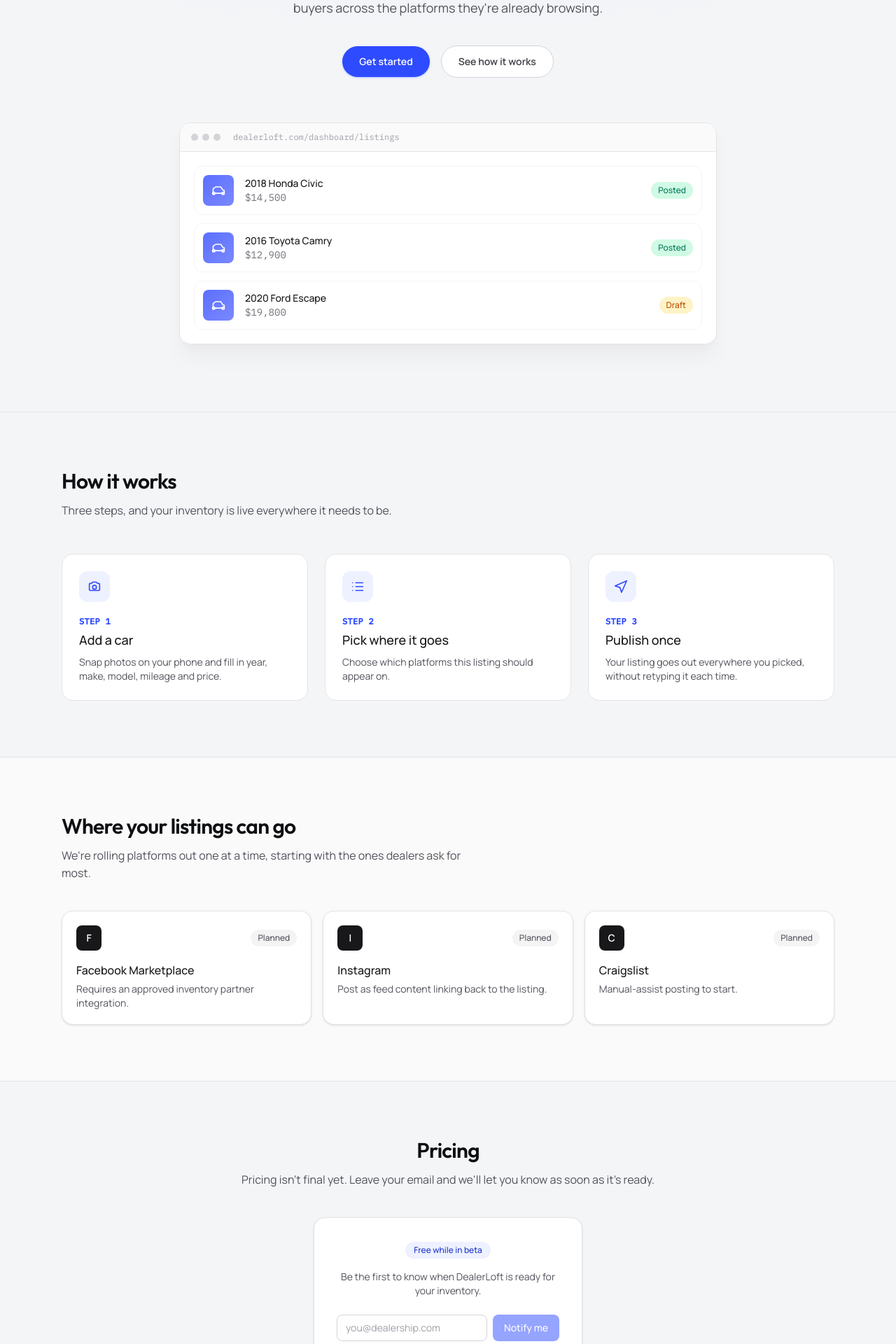
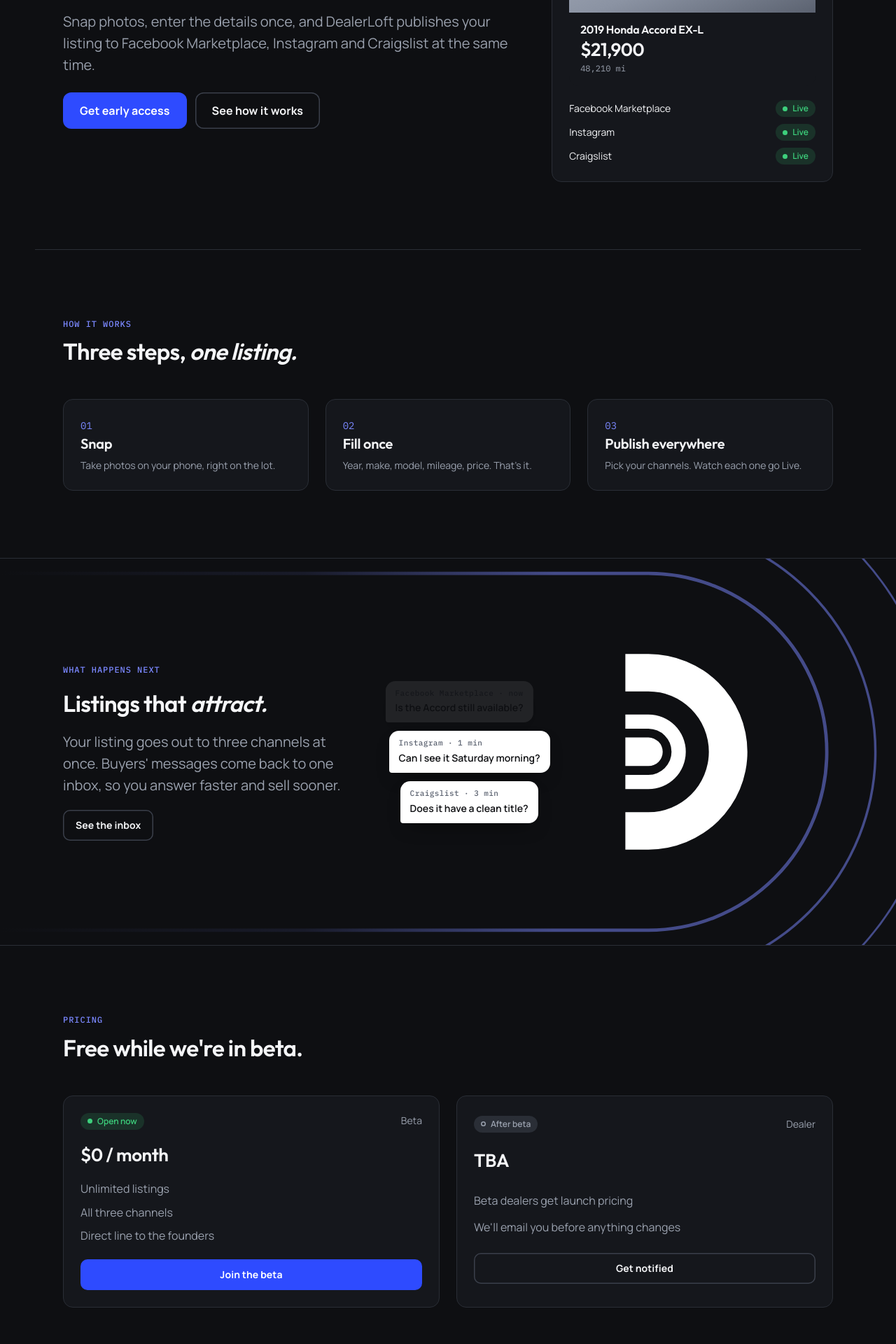
Before and after one commit to xenpain-source/dealer-post, a Next.js app: page / in a window 1280 px wide. Shown: the part 440-2360 px from the top of the page at 70% size. Built offline with nearby package versions, Linux system fonts and the light colour scheme.

Commit message:
Update page.tsx

```diff
--- a/app/page.tsx
+++ b/app/page.tsx
@@ -1,304 +1,214 @@
 import Link from "next/link";
 import { SiteHeader } from "@/components/marketing/SiteHeader";
 import { SiteFooter } from "@/components/marketing/SiteFooter";
-import { platforms } from "@/lib/platforms";
 
 const steps = [
   {
-    step: "1",
-    title: "Add a car",
-    body: "Snap photos on your phone and fill in year, make, model, mileage and price.",
-    icon: (
-      <path
-        d="M4 8.5A1.5 1.5 0 0 1 5.5 7h1.6a1 1 0 0 0 .8-.4l1-1.3a1 1 0 0 1 .8-.4h4.6a1 1 0 0 1 .8.4l1 1.3a1 1 0 0 0 .8.4h1.6A1.5 1.5 0 0 1 20 8.5v8a1.5 1.5 0 0 1-1.5 1.5h-13A1.5 1.5 0 0 1 4 16.5v-8Z M12 16a3 3 0 1 0 0-6 3 3 0 0 0 0 6Z"
-        strokeLinejoin="round"
-      />
-    ),
+    n: "01",
+    title: "Snap",
+    body: "Take photos on your phone, right on the lot.",
   },
   {
-    step: "2",
-    title: "Pick where it goes",
-    body: "Choose which platforms this listing should appear on.",
-    icon: (
-      <path
-        d="M9 6h11M9 12h11M9 18h11M4 6h.01M4 12h.01M4 18h.01"
-        strokeLinecap="round"
-        strokeLinejoin="round"
-      />
-    ),
+    n: "02",
+    title: "Fill once",
+    body: "Year, make, model, mileage, price. That's it.",
   },
   {
-    step: "3",
-    title: "Publish once",
-    body: "Your listing goes out everywhere you picked, without retyping it each time.",
-    icon: (
-      <path
-        d="m3 11 18-8-8 18-2.5-7.5L3 11Z"
-        strokeLinecap="round"
-        strokeLinejoin="round"
-      />
-    ),
+    n: "03",
+    title: "Publish everywhere",
+    body: "Pick your channels. Watch each one go Live.",
   },
 ];
 
-const statusStyles: Record<string, string> = {
-  live: "bg-emerald-100 text-emerald-700",
-  "in-progress": "bg-amber-100 text-amber-700",
-  planned: "bg-zinc-100 text-zinc-600",
-};
-
-const statusLabels: Record<string, string> = {
-  live: "Live",
-  "in-progress": "In progress",
-  planned: "Planned",
-};
+const inboxMessages = [
+  { channel: "Facebook Marketplace", time: "now", text: "Is the Accord still available?" },
+  { channel: "Instagram", time: "1 min", text: "Can I see it Saturday morning?" },
+  { channel: "Craigslist", time: "3 min", text: "Does it have a clean title?" },
+];
 
 export default function Home() {
   return (
-    <div className="flex flex-1 flex-col">
+    <div className="dl-dark dl-root flex flex-1 flex-col">
       <SiteHeader />
 
       <main className="flex-1">
         {/* Hero */}
-        <section className="relative overflow-hidden">
-          <div
-            aria-hidden
-            className="pointer-events-none absolute inset-x-0 -top-40 -z-10 flex justify-center"
-          >
-            <div className="h-[32rem] w-[64rem] rounded-full bg-gradient-to-b from-cobalt-100 via-cobalt-50 to-transparent blur-3xl" />
-          </div>
-
-          <div className="mx-auto max-w-6xl px-6 pt-20 pb-24 text-center">
-            <div className="inline-flex items-center gap-2 rounded-full border border-cobalt-200 bg-cobalt-50 px-3 py-1 text-xs font-medium text-cobalt-700">
-              <span className="flex h-1.5 w-1.5 rounded-full bg-cobalt-600" />
-              Built for independent used car dealers
-            </div>
-
-            <h1 className="font-display mx-auto mt-6 max-w-2xl text-4xl font-semibold tracking-tight text-balance sm:text-6xl">
-              Post your inventory{" "}
-              <span className="bg-gradient-to-r from-cobalt-600 to-cobalt-400 bg-clip-text text-transparent">
-                everywhere
-              </span>
-              , from one place.
+        <section className="dl-container" style={{ paddingBlock: "var(--dl-space-24)" }}>
+          <div className="dl-golden">
+            <div className="grid gap-6 justify-items-start">
+              <span className="dl-eyebrow">Free during beta</span>
+              <h1 className="dl-display">
+                Post once.
+                <br />
+                <em>Sell everywhere.</em>
               </h1>
-            <p className="mx-auto mt-6 max-w-xl text-lg text-zinc-600">
-              Take a few photos, fill in the details once, and get your
-              listings out to buyers across the platforms they&apos;re
-              already browsing.
+              <p className="dl-lead">
+                Snap photos, enter the details once, and DealerLoft publishes
+                your listing to Facebook Marketplace, Instagram and Craigslist
+                at the same time.
               </p>
-            <div className="mt-10 flex flex-col items-center justify-center gap-3 sm:flex-row sm:gap-4">
-              <Link
-                href="/login"
-                className="w-full rounded-full bg-cobalt-600 px-6 py-3 text-sm font-semibold text-white shadow-sm shadow-cobalt-200 transition-colors hover:bg-cobalt-700 sm:w-auto"
-              >
-                Get started
+              <div className="flex flex-wrap gap-3">
+                <Link href="/signup" className="dl-btn dl-btn--primary dl-btn--lg">
+                  Get early access
                 </Link>
-              <Link
-                href="#how-it-works"
-                className="w-full rounded-full border border-zinc-300 bg-white px-6 py-3 text-sm font-semibold text-zinc-700 transition-colors hover:border-zinc-400 hover:text-zinc-900 sm:w-auto"
-              >
+                <Link href="#how-it-works" className="dl-btn dl-btn--secondary dl-btn--lg">
                   See how it works
                 </Link>
               </div>
+            </div>
 
-            {/* Product preview mock */}
-            <div className="mx-auto mt-16 max-w-3xl">
-              <div className="overflow-hidden rounded-2xl border border-zinc-200 bg-white shadow-xl shadow-zinc-200/60">
-                <div className="flex items-center gap-1.5 border-b border-zinc-200 bg-zinc-50 px-4 py-3">
-                  <span className="h-2.5 w-2.5 rounded-full bg-zinc-300" />
-                  <span className="h-2.5 w-2.5 rounded-full bg-zinc-300" />
-                  <span className="h-2.5 w-2.5 rounded-full bg-zinc-300" />
-                  <span className="font-mono ml-3 text-xs text-zinc-400">
-                    dealerloft.com/dashboard/listings
+            {/* Mock listing going out to three channels */}
+            <div className="dl-card" style={{ background: "var(--surface)" }}>
+              <div className="dl-listing" style={{ boxShadow: "none", border: "none" }}>
+                <div className="media" />
+                <div className="body">
+                  <p className="title">2019 Honda Accord EX-L</p>
+                  <p className="price dl-data">$21,900</p>
+                  <p className="specs">48,210 mi</p>
+                </div>
+              </div>
+              <div className="mt-5 grid gap-2.5">
+                {["Facebook Marketplace", "Instagram", "Craigslist"].map((channel) => (
+                  <div key={channel} className="flex items-center justify-between gap-3">
+                    <span className="dl-small" style={{ color: "var(--text)" }}>
+                      {channel}
                     </span>
-                </div>
-                <div className="space-y-3 p-5 text-left">
-                  {[
-                    {
-                      name: "2018 Honda Civic",
-                      price: "$14,500",
-                      status: "Posted",
-                      tone: "emerald",
-                    },
-                    {
-                      name: "2016 Toyota Camry",
-                      price: "$12,900",
-                      status: "Posted",
-                      tone: "emerald",
-                    },
-                    {
-                      name: "2020 Ford Escape",
-                      price: "$19,800",
-                      status: "Draft",
-                      tone: "amber",
-                    },
-                  ].map((row) => (
-                    <div
-                      key={row.name}
-                      className="flex items-center gap-4 rounded-xl border border-zinc-100 p-3"
-                    >
-                      <div className="flex h-11 w-11 shrink-0 items-center justify-center rounded-lg bg-gradient-to-br from-cobalt-500 to-cobalt-400 text-white">
-                        <svg
-                          viewBox="0 0 24 24"
-                          fill="none"
-                          className="h-5 w-5"
-                          stroke="currentColor"
-                          strokeWidth="2"
-                          strokeLinecap="round"
-                          strokeLinejoin="round"
-                        >
-                          <path d="M5 17h14M6 17a2 2 0 1 1-4 0 2 2 0 0 1 4 0Zm16 0a2 2 0 1 1-4 0 2 2 0 0 1 4 0Z" />
-                          <path d="M3 17V9.6a1 1 0 0 1 .4-.8l3.2-2.4a2 2 0 0 1 1.2-.4h7.4a2 2 0 0 1 1.7 1l2.4 4 2.1.7a1 1 0 0 1 .6.9V17" />
-                        </svg>
-                      </div>
-                      <div className="min-w-0 flex-1">
-                        <p className="truncate text-sm font-medium text-zinc-900">
-                          {row.name}
-                        </p>
-                        <p className="font-mono text-sm text-zinc-500">
-                          {row.price}
-                        </p>
-                      </div>
-                      <span
-                        className={`shrink-0 rounded-full px-2.5 py-1 text-xs font-medium ${
-                          row.tone === "emerald"
-                            ? "bg-emerald-100 text-emerald-700"
-                            : "bg-amber-100 text-amber-700"
-                        }`}
-                      >
-                        {row.status}
-                      </span>
+                    <span className="dl-pill dl-pill--live">Live</span>
                   </div>
                 ))}
-                </div>
               </div>
             </div>
           </div>
         </section>
 
         {/* How it works */}
-        <section id="how-it-works" className="border-t border-zinc-200 py-20">
-          <div className="mx-auto max-w-6xl px-6">
-            <div className="max-w-xl">
-              <h2 className="font-display text-3xl font-semibold tracking-tight">
-                How it works
+        <section
+          id="how-it-works"
+          className="dl-container"
+          style={{
+            paddingBlock: "var(--dl-space-24)",
+            borderTop: "1px solid var(--border)",
+          }}
+        >
+          <div className="grid gap-3 max-w-xl">
+            <span className="dl-eyebrow">How it works</span>
+            <h2 className="dl-h2">
+              Three steps, <em>one listing.</em>
             </h2>
-              <p className="mt-3 text-zinc-600">
-                Three steps, and your inventory is live everywhere it needs
-                to be.
-              </p>
           </div>
           <div className="mt-12 grid gap-6 sm:grid-cols-3">
-              {steps.map((item) => (
-                <div
-                  key={item.step}
-                  className="group relative rounded-2xl border border-zinc-200 bg-white p-6 transition-shadow hover:shadow-lg hover:shadow-zinc-200/60"
-                >
-                  <div className="flex h-11 w-11 items-center justify-center rounded-xl bg-cobalt-50 text-cobalt-600">
-                    <svg
-                      viewBox="0 0 24 24"
-                      fill="none"
-                      className="h-5.5 w-5.5"
-                      stroke="currentColor"
-                      strokeWidth="1.75"
-                    >
-                      {item.icon}
-                    </svg>
-                  </div>
-                  <span className="font-mono mt-5 block text-xs font-semibold tracking-wide text-cobalt-600 uppercase">
-                    Step {item.step}
+            {steps.map((step) => (
+              <div key={step.n} className="dl-card">
+                <span className="dl-data dl-small" style={{ color: "var(--accent-text)" }}>
+                  {step.n}
                 </span>
-                  <h3 className="mt-1 text-lg font-medium text-zinc-900">
-                    {item.title}
-                  </h3>
-                  <p className="mt-2 text-sm text-zinc-600">{item.body}</p>
+                <h3 className="dl-h4 mt-3">{step.title}</h3>
+                <p className="dl-small mt-2">{step.body}</p>
               </div>
             ))}
           </div>
-          </div>
         </section>
 
-        {/* Platforms */}
-        <section
-          id="platforms"
-          className="border-t border-zinc-200 bg-zinc-50 py-20"
-        >
-          <div className="mx-auto max-w-6xl px-6">
-            <div className="max-w-xl">
-              <h2 className="font-display text-3xl font-semibold tracking-tight">
-                Where your listings can go
+        {/* Field band: the payoff */}
+        <section className="dl-field-band">
+          <div className="dl-field-band__art">
+            {/* eslint-disable-next-line @next/next/no-img-element */}
+            <img src="/brand/dealerloft-hero-field.svg" alt="" />
+          </div>
+          <div className="dl-container dl-field-band__inner">
+            <div className="dl-field-band__copy">
+              <span className="dl-eyebrow">What happens next</span>
+              <h2 className="dl-h2">
+                Listings that <em>attract.</em>
               </h2>
-              <p className="mt-3 text-zinc-600">
-                We&apos;re rolling platforms out one at a time, starting with
-                the ones dealers ask for most.
+              <p className="dl-lead">
+                Your listing goes out to three channels at once. Buyers&apos;
+                messages come back to one inbox, so you answer faster and
+                sell sooner.
               </p>
+              <Link href="/signup" className="dl-btn dl-btn--secondary">
+                See the inbox
+              </Link>
             </div>
-            <ul className="mt-10 grid gap-4 sm:grid-cols-3">
-              {platforms.map((platform) => (
-                <li
-                  key={platform.id}
-                  className="rounded-2xl border border-zinc-200 bg-white p-5 shadow-sm transition-shadow hover:shadow-md"
-                >
-                  <div className="flex items-center justify-between">
-                    <span className="flex h-9 w-9 items-center justify-center rounded-lg bg-zinc-900 text-sm font-semibold text-white">
-                      {platform.name.charAt(0)}
-                    </span>
-                    <span
-                      className={`rounded-full px-2.5 py-1 text-xs font-medium ${statusStyles[platform.status]}`}
-                    >
-                      {statusLabels[platform.status]}
-                    </span>
+            <ul className="dl-attract">
+              {inboxMessages.map((msg) => (
+                <li key={msg.channel}>
+                  <div className="dl-msg">
+                    <small>
+                      {msg.channel} · {msg.time}
+                    </small>
+                    {msg.text}
                   </div>
-                  <p className="mt-4 font-medium text-zinc-900">
-                    {platform.name}
-                  </p>
-                  <p className="mt-1 text-sm text-zinc-600">
-                    {platform.note}
-                  </p>
                 </li>
               ))}
             </ul>
           </div>
         </section>
 
-        {/* Pricing placeholder */}
-        <section id="pricing" className="border-t border-zinc-200 py-20">
-          <div className="mx-auto max-w-2xl px-6 text-center">
-            <h2 className="font-display text-3xl font-semibold tracking-tight">
-              Pricing
+        {/* Pricing */}
+        <section
+          id="pricing"
+          className="dl-container"
+          style={{ paddingBlock: "var(--dl-space-24)" }}
+        >
+          <div className="grid gap-3 max-w-xl">
+            <span className="dl-eyebrow">Pricing</span>
+            <h2 className="dl-h2">Free while we&apos;re in beta.</h2>
+          </div>
+          <div className="mt-12 grid gap-6 sm:grid-cols-2">
+            <div className="dl-card grid gap-5">
+              <div className="flex items-center justify-between">
+                <span className="dl-pill dl-pill--live">Open now</span>
+                <span className="dl-small">Beta</span>
+              </div>
+              <p className="dl-h3">$0 / month</p>
+              <ul className="dl-body grid gap-2" style={{ color: "var(--text-muted)" }}>
+                <li>Unlimited listings</li>
+                <li>All three channels</li>
+                <li>Direct line to the founders</li>
+              </ul>
+              <Link href="/signup" className="dl-btn dl-btn--primary dl-btn--block">
+                Join the beta
+              </Link>
+            </div>
+            <div className="dl-card grid gap-5">
+              <div className="flex items-center justify-between">
+                <span className="dl-pill dl-pill--draft">After beta</span>
+                <span className="dl-small">Dealer</span>
+              </div>
+              <p className="dl-h3">TBA</p>
+              <ul className="dl-body grid gap-2" style={{ color: "var(--text-muted)" }}>
+                <li>Beta dealers get launch pricing</li>
+                <li>We&apos;ll email you before anything changes</li>
+              </ul>
+              <Link href="/signup" className="dl-btn dl-btn--secondary dl-btn--block">
+                Get notified
+              </Link>
+            </div>
+          </div>
+        </section>
+
+        {/* Closing CTA */}
+        <section style={{ borderTop: "1px solid var(--border)", background: "var(--surface)" }}>
+          <div
+            className="dl-container text-center grid gap-6 justify-items-center"
+            style={{ paddingBlock: "var(--dl-space-24)" }}
+          >
+            <span className="dl-eyebrow">Free during beta</span>
+            <h2 className="dl-h2 max-w-2xl">
+              Get your lot on every channel this week.
             </h2>
-            <p className="mt-3 text-zinc-600">
-              Pricing isn&apos;t final yet. Leave your email and we&apos;ll
-              let you know as soon as it&apos;s ready.
-            </p>
-
-            <div className="mx-auto mt-10 max-w-sm rounded-2xl border border-zinc-200 bg-white p-8 shadow-sm">
-              <span className="inline-flex rounded-full bg-cobalt-50 px-3 py-1 text-xs font-medium text-cobalt-700">
-                Free while in beta
-              </span>
-              <p className="mt-4 text-sm text-zinc-600">
-                Be the first to know when DealerLoft is ready for your
-                inventory.
-              </p>
-              <form className="mt-6 flex flex-col gap-2 sm:flex-row">
+            <form className="flex w-full max-w-sm flex-col gap-2 sm:flex-row">
               <input
                 type="email"
-                  placeholder="you@dealership.com"
+                placeholder="Work email"
+                className="dl-input"
                 disabled
-                  className="w-full rounded-lg border border-zinc-300 px-3 py-2 text-sm placeholder:text-zinc-400 focus:border-cobalt-500 focus:ring-2 focus:ring-cobalt-100 focus:outline-none"
               />
-                <button
-                  type="submit"
-                  disabled
-                  className="shrink-0 rounded-lg bg-cobalt-600 px-4 py-2 text-sm font-medium text-white opacity-50"
-                >
-                  Notify me
+              <button type="submit" className="dl-btn dl-btn--primary" disabled>
+                Join the beta
               </button>
             </form>
-              <p className="mt-3 text-xs text-zinc-400">
-                Not wired up yet — placeholder for the email capture form.
-              </p>
-            </div>
           </div>
         </section>
       </main>
```
Lines whose indentation alone changed are shown as unchanged.
